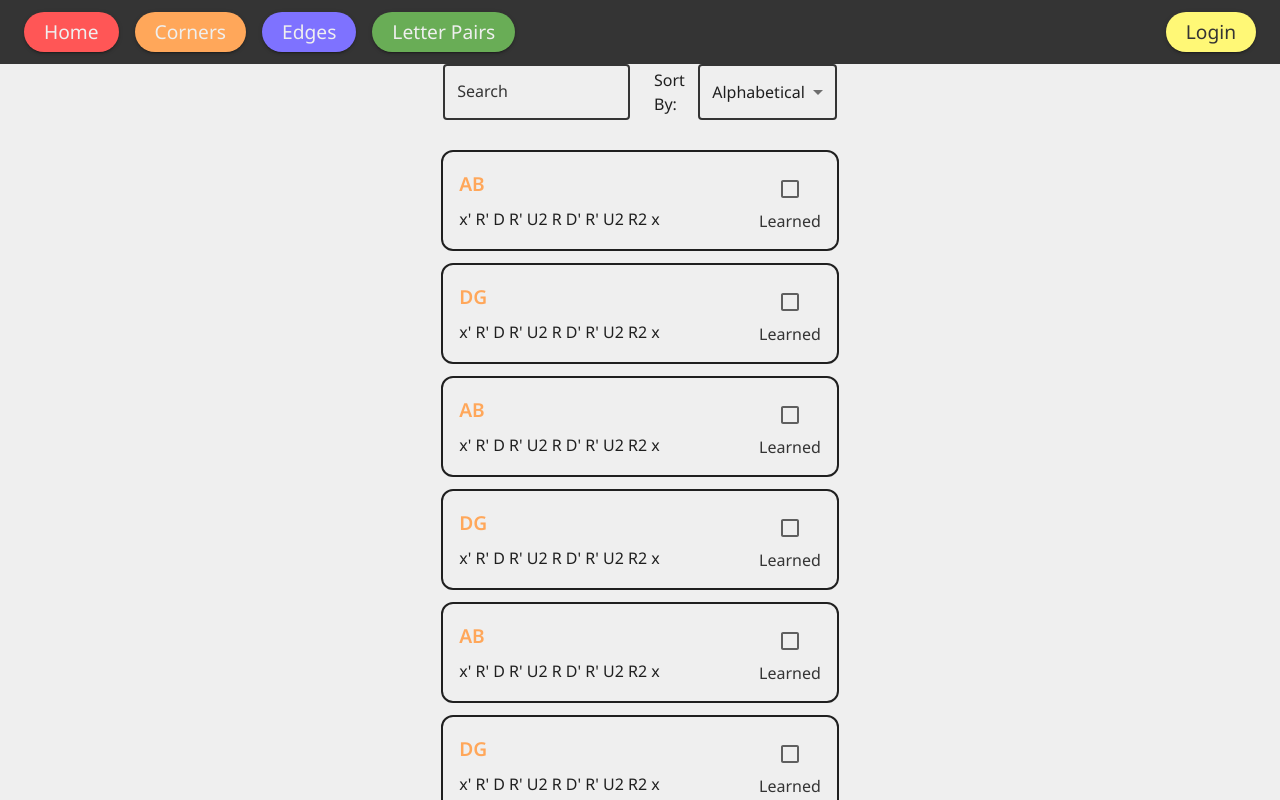
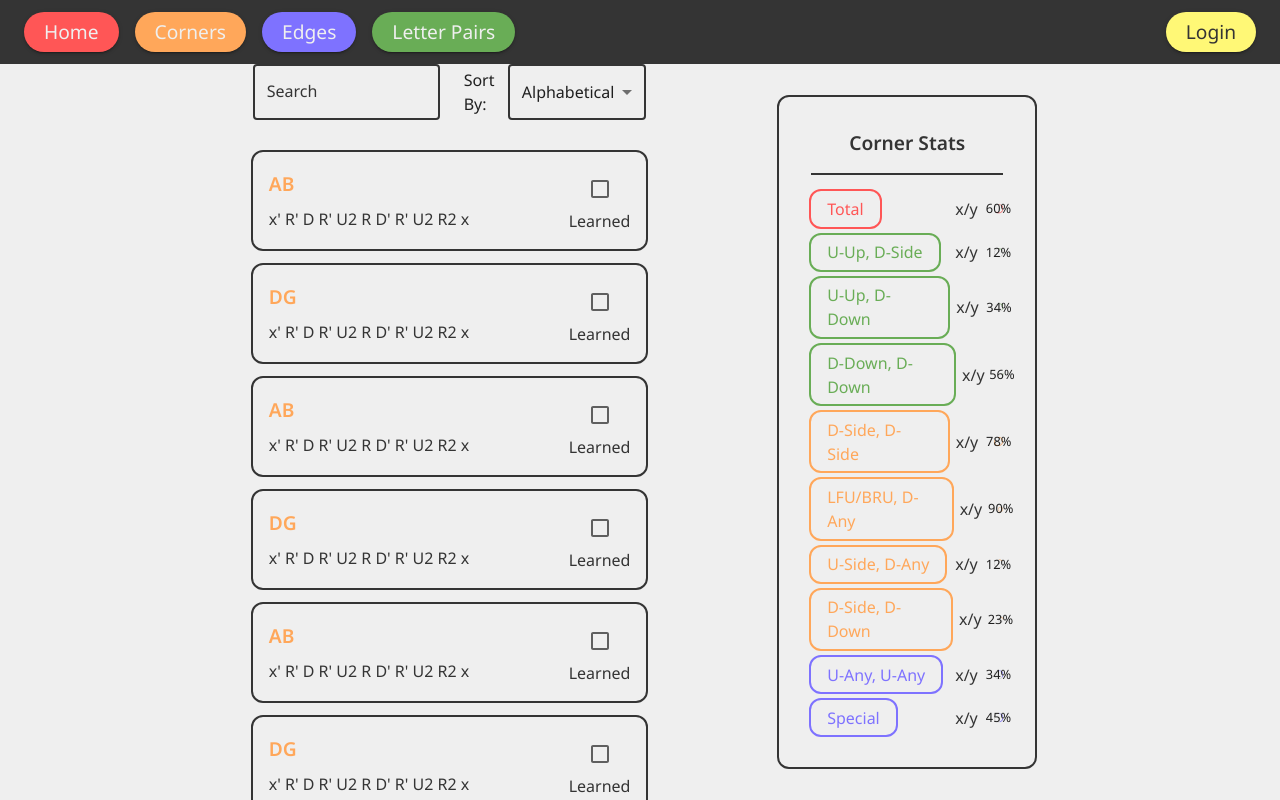
Before and after one commit to xander1111/cs494-final, a Next.js app: page /corners in a window 1280 px wide. Built offline with nearby package versions, Linux system fonts and the light colour scheme.

Commit message:
Add StatsCard

```diff
--- a/src/app/corners/page.tsx
+++ b/src/app/corners/page.tsx
@@ -8,6 +8,8 @@ import { List, MenuItem, Stack, Typography } from "@mui/material";
 import StyledTextField from "@/components/styledTextField";
 import StyledSelect from "@/components/styledSelect";
 import { CaseCard } from "@/components/caseCard";
+import { StatsCard } from "@/components/statsCard";
+import { StatLine } from "@/components/statLine";
 
 
 export default function Home() {
@@ -32,7 +34,7 @@ export default function Home() {
                             <MenuItem value="learned">Learned</MenuItem>
                         </StyledSelect>
                     </Stack>
-                    {/* Filter chip */}
+                    {/* TODO Filter chip */}
                 </Stack>
                 <List
                     sx={{
@@ -60,7 +62,18 @@ export default function Home() {
                     <CaseCard case="DG" algorithm="x' R' D R' U2 R D' R' U2 R2 x" color='secondary' />
                 </List>
             </Stack>
-            {/* Stats card */}
+            <StatsCard type="Corner">
+                <StatLine category="Total" numericCompletion="x/y" percentCompletion={60} color='error'/>
+                <StatLine category="U-Up, D-Side" numericCompletion="x/y" percentCompletion={12} color='success'/>
+                <StatLine category="U-Up, D-Down" numericCompletion="x/y" percentCompletion={34} color='success'/>
+                <StatLine category="D-Down, D-Down" numericCompletion="x/y" percentCompletion={56} color='success'/>
+                <StatLine category="D-Side, D-Side" numericCompletion="x/y" percentCompletion={78} color='secondary'/>
+                <StatLine category="LFU/BRU, D-Any" numericCompletion="x/y" percentCompletion={90} color='secondary'/>
+                <StatLine category="U-Side, D-Any" numericCompletion="x/y" percentCompletion={12} color='secondary'/>
+                <StatLine category="D-Side, D-Down" numericCompletion="x/y" percentCompletion={23} color='secondary'/>
+                <StatLine category="U-Any, U-Any" numericCompletion="x/y" percentCompletion={34} color='primary'/>
+                <StatLine category="Special" numericCompletion="x/y" percentCompletion={45} color='primary'/>
+            </StatsCard>
         </Stack>
     );
 }
--- a/src/components/caseCard.tsx
+++ b/src/components/caseCard.tsx
@@ -1,13 +1,13 @@
 import { Checkbox, InputLabel, Stack, Typography } from "@mui/material";
 import StyledCard from "@/components/styledCard";
 
-export function CaseCard(props: { case: string, algorithm: string, color: 'primary' | 'secondary' }) {
+export function CaseCard(props: { case: string, algorithm: string, color: 'primary' | 'secondary' | 'error' | 'success' }) {
     return (
         <StyledCard sx={{ width: '100%', mb: 2 }}>
             <Stack direction='row' justifyContent='space-between' spacing={2} >
                 <Stack alignItems='flex-start'>
                     <Typography variant="cardHeader" color={props.color}>{props.case}</Typography>
-                    <Typography variant="cardSubheader" textAlign='center'>{props.algorithm}</Typography>
+                    <Typography variant="cardSubheader" color='common.black' textAlign='center'>{props.algorithm}</Typography>
                 </Stack>
                 <Stack spacing={0}>
                     <Checkbox color={props.color} />
--- /dev/null
+++ b/src/components/categoryChip.tsx
@@ -0,0 +1,18 @@
+import { Card, Typography } from "@mui/material";
+
+export function CategoryChip(props: { category: string, color: 'primary' | 'secondary' | 'error' | 'success' }) {
+    return (
+        <Card sx={{
+            backgroundColor: 'common.white',
+            borderRadius: '10px',
+            py: 0.7,
+            px: 2,
+            outline: 'solid',
+            outlineWidth: '0.15rem',
+            outlineColor: `${props.color}.main`,
+            boxShadow: 'none',
+        }}>
+            <Typography variant="cardSubheader" color={props.color} >{props.category}</Typography>
+        </Card>
+    )
+}
--- a/src/components/progressCard.tsx
+++ b/src/components/progressCard.tsx
@@ -1,7 +1,7 @@
 import { Avatar, Box, CircularProgress, Stack, Typography } from "@mui/material";
 import StyledCard from "@/components/styledCard";
 
-export function ProgressCard(props: { type: string }) {
+export function ProgressCard(props: { type: string, color: 'primary' | 'secondary' | 'error' | 'success' }) {
     return (
         <StyledCard sx={{ width: '100%', aspectRatio: 1 }}>
             <Stack direction='row' spacing={2} justifyContent='space-evenly' alignItems='center' height='100%' >
@@ -12,7 +12,7 @@ export function ProgressCard(props: { type: string }) {
                             enableTrackSlot
                             size='100%'
                             variant='determinate'
-                            color='primary'
+                            color={props.color}
                             value={10}
                             sx={{
                                 '& .MuiCircularProgress-track': {
--- /dev/null
+++ b/src/components/statLine.tsx
@@ -0,0 +1,30 @@
+import { Box, CircularProgress, Stack, Typography } from "@mui/material";
+
+import { CategoryChip } from "@/components/categoryChip";
+
+export function StatLine(props: { category: string, numericCompletion: string, percentCompletion: number, color: 'primary' | 'secondary' | 'error' | 'success' }) {
+    return (
+        <Stack direction='row' justifyContent='space-between' width='100%' >
+            <CategoryChip category={props.category} color={props.color} />
+            <Stack direction='row' justifyContent='flex-end' spacing={2} width='25%' >
+                <Typography variant="cardSubheader" color='common.black' textAlign='center' whiteSpace='nowrap'>{props.numericCompletion}</Typography>
+                <Box display='flex' justifyContent='center' alignItems='center' width='80%' height='80%'>
+                    <CircularProgress
+                        enableTrackSlot
+                        size='100%'
+                        variant='determinate'
+                        color={props.color}
+                        value={props.percentCompletion}
+                        sx={{
+                            '& .MuiCircularProgress-track': {
+                                color: 'common.black',
+                                opacity: '20%'
+                            }
+                        }}
+                    />
+                    <Typography variant='small' position='absolute'>{props.percentCompletion}%</Typography>
+                </Box>
+            </Stack>
+        </Stack>
+    )
+}
--- /dev/null
+++ b/src/components/statsCard.tsx
@@ -0,0 +1,21 @@
+import { ReactNode } from "react";
+
+import { Stack, Typography } from "@mui/material";
+
+import StyledCard from "@/components/styledCard";
+import StyledDivider from "@/components/styledDivider";
+
+export function StatsCard(props: { type: string, children?: ReactNode }) {
+    return (
+        <StyledCard sx={{ width: '25%', p: 4 }}>
+            <Stack direction='column' spacing={2} >
+                <Typography variant="cardHeader" color='common.black'>{props.type} Stats</Typography>
+                <StyledDivider />
+
+                <Stack direction='column' spacing={1} width='100%'>
+                    {props.children}
+                </Stack>
+            </Stack>
+        </StyledCard>
+    )
+}
--- a/src/components/styledCard.tsx
+++ b/src/components/styledCard.tsx
@@ -5,11 +5,11 @@ import { styled } from "@mui/system";
 
 const StyledCard = styled(Card)(({ theme }) => ({
     backgroundColor: theme.palette.common.white,
-    outlineColor: theme.palette.common.black,
     borderRadius: 10,
     padding: 16,
     outline: 'solid',
     outlineWidth: '0.15rem',
+    outlineColor: theme.palette.common.black,
     boxShadow: 'none',
     variants: {
         'noOutline' : {
--- a/src/components/weeklyProgressEntry.tsx
+++ b/src/components/weeklyProgressEntry.tsx
@@ -7,8 +7,8 @@ export function WeeklyProgressEntry(props: { header: string, subheader: string,
             <Stack direction='row' justifyContent='flex-start' spacing={2} >
                 <Avatar sx={{ bgcolor: props.color }}>{props.letter}</Avatar>
                 <Stack alignItems='flex-start'>
-                    <Typography variant="cardHeader">{props.header}</Typography>
-                    <Typography variant="cardSubheader" textAlign='center'>{props.subheader}</Typography>
+                    <Typography variant="cardHeader" color='common.black'>{props.header}</Typography>
+                    <Typography variant="cardSubheader" color='common.black' textAlign='center'>{props.subheader}</Typography>
                 </Stack>
             </Stack>
         </StyledCard>
--- a/src/theme/theme.ts
+++ b/src/theme/theme.ts
@@ -14,7 +14,7 @@ declare module '@mui/material/styles' {
         cardHeader: React.CSSProperties;
         cardSubheader: React.CSSProperties;
         navbar: React.CSSProperties;
-        search: React.CSSProperties;
+        small: React.CSSProperties;
     }
 
     // allow configuration using `createTheme()`
@@ -22,7 +22,7 @@ declare module '@mui/material/styles' {
         cardHeader?: React.CSSProperties;
         cardSubheader?: React.CSSProperties;
         navbar?: React.CSSProperties;
-        search?: React.CSSProperties;
+        small?: React.CSSProperties;
     }
 }
 
@@ -32,7 +32,7 @@ declare module '@mui/material/Typography' {
         cardHeader: true;
         cardSubheader: true;
         navbar: true;
-        search: true;
+        small: true;
     }
 }
 
@@ -79,8 +79,8 @@ export const theme = createTheme({
         navbar: {
             fontSize: '1.2rem'
         },
-        search: {
-            fontSize: '0.7rem'
+        small: {
+            fontSize: '0.8rem'
         },
         // button: {
         //     fontWeight: 700,
```
